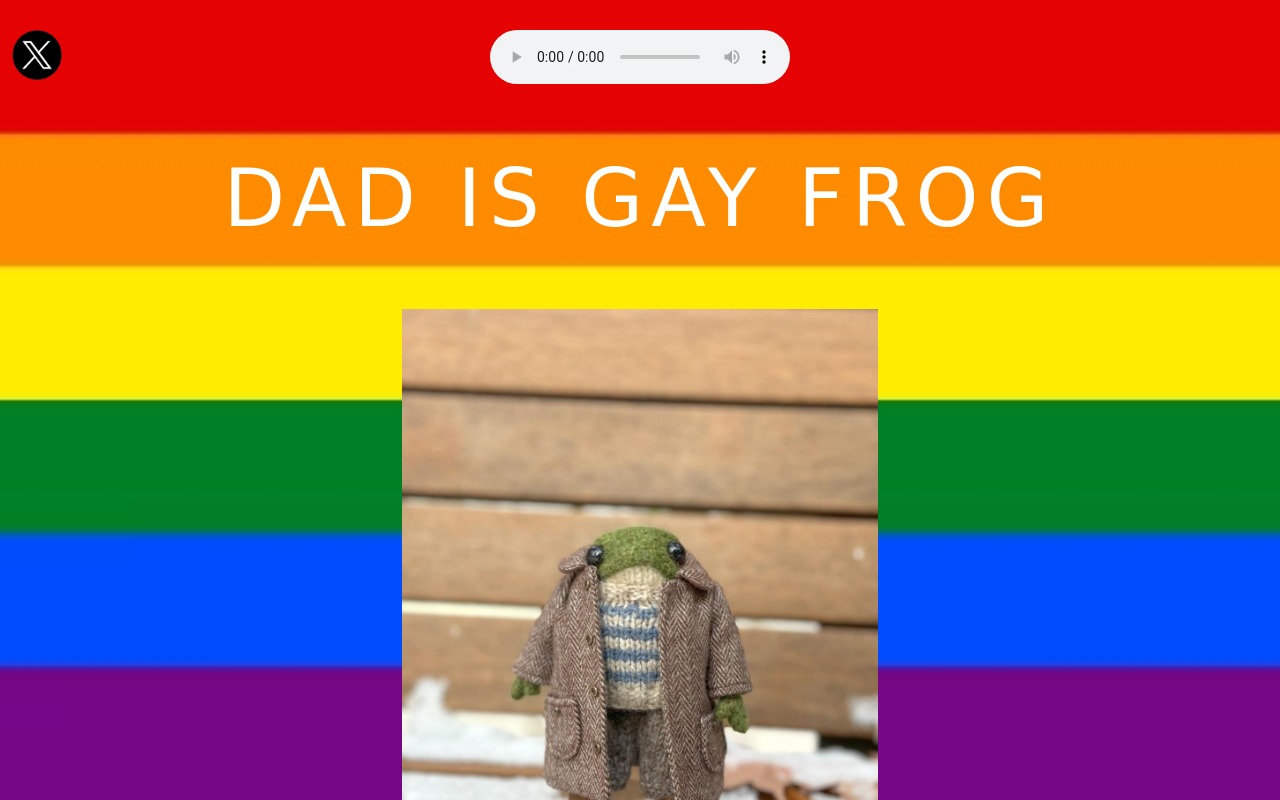
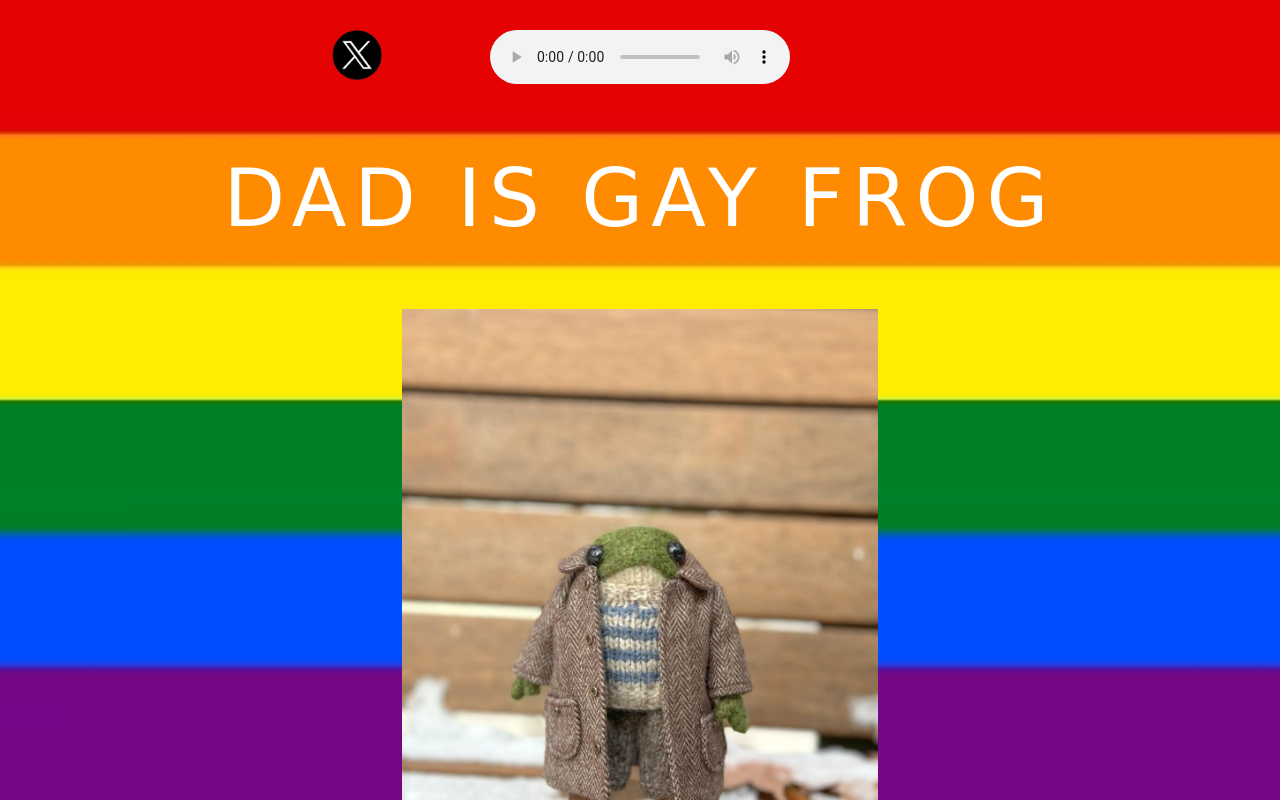
Before and after one commit to Obsoleth/asdasdasd, an Angular app: page / in a window 1280 px wide. Built offline with nearby package versions, Linux system fonts and the light colour scheme.

Commit message:
Update app.component.html

```diff
--- a/src/app/app.component.html
+++ b/src/app/app.component.html
@@ -1,9 +1,10 @@
 <div class="container-fluid">
   <div class="row" style="margin-top: 30px">
     <div class="col-md-3">
-      <a href="https://twitter.com/DadIsGayFrog" target="_blank" rel="noopener noreferrer"><img src="../assets/xlogo.png" style="max-height: 50px;">  </a>
+
     </div>
     <div class="col-md-1">
+            <a href="https://twitter.com/DadIsGayFrog" target="_blank" rel="noopener noreferrer"><img src="../assets/xlogo.png" style="max-height: 50px;">  </a>
     </div>
     <div class="col-md-4 text-center" style="vertical-align: text-bottom">
       <audio controls autoplay loop>
```
